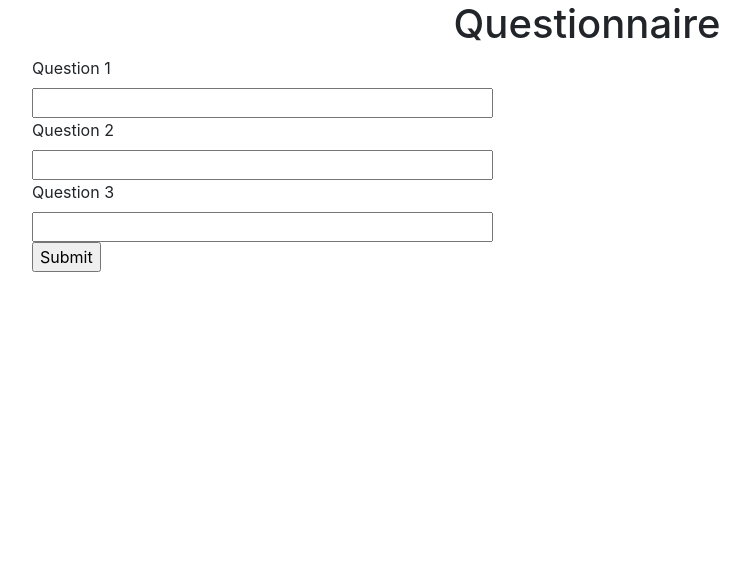
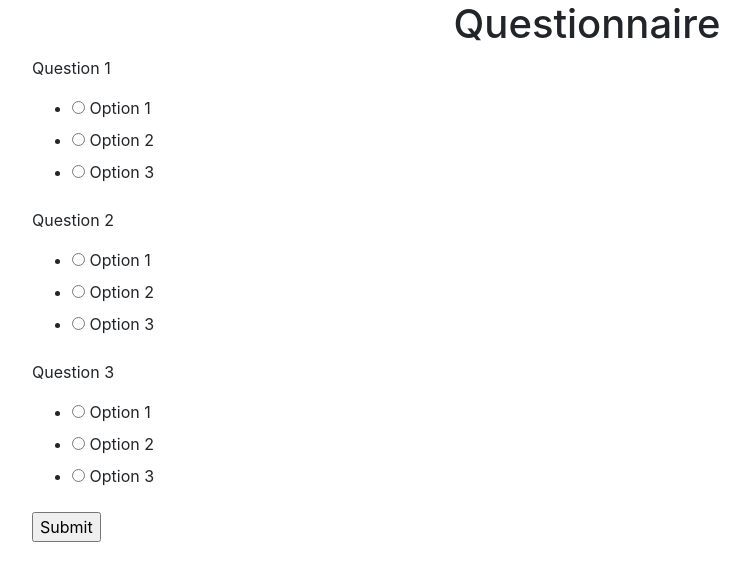
Before and after one commit to techwithtim/Flask-Web-App-Tutorial, a Flask app: page / in a window 1280 px wide. Shown: the part 56-637 px from the top of the page, without its empty margins (53-803 px from the left). Run offline with Flask 3, Linux system fonts and the light colour scheme; a user stored in the database is signed in; some libraries are stand-ins or nearby versions.

Commit message:
multiple choice

```diff
--- a/website/forms.py
+++ b/website/forms.py
@@ -1,9 +1,9 @@
 from flask_wtf import FlaskForm
-from wtforms import StringField, SubmitField
+from wtforms import RadioField, SubmitField
 from wtforms.validators import DataRequired
 
 class QuestionnaireForm(FlaskForm):
-    question1 = StringField('Question 1', validators=[DataRequired()])
-    question2 = StringField('Question 2', validators=[DataRequired()])
-    question3 = StringField('Question 3', validators=[DataRequired()])
+    question1 = RadioField('Question 1', choices=[('option1', 'Option 1'), ('option2', 'Option 2'), ('option3', 'Option 3')], validators=[DataRequired()])
+    question2 = RadioField('Question 2', choices=[('option1', 'Option 1'), ('option2', 'Option 2'), ('option3', 'Option 3')], validators=[DataRequired()])
+    question3 = RadioField('Question 3', choices=[('option1', 'Option 1'), ('option2', 'Option 2'), ('option3', 'Option 3')], validators=[DataRequired()])
     submit = SubmitField('Submit')
--- a/website/models.py
+++ b/website/models.py
@@ -1,14 +1,12 @@
 from . import db
 from flask_login import UserMixin
 from sqlalchemy.sql import func
-
 
 class Note(db.Model):
     id = db.Column(db.Integer, primary_key=True)
     data = db.Column(db.String(10000))
     date = db.Column(db.DateTime(timezone=True), default=func.now())
     user_id = db.Column(db.Integer, db.ForeignKey('user.id'))
-
 
 class User(db.Model, UserMixin):
     id = db.Column(db.Integer, primary_key=True)
@@ -23,5 +21,4 @@ class QuestionnaireResponse(db.Model):
     question1 = db.Column(db.String(200), nullable=False)
     question2 = db.Column(db.String(200), nullable=False)
     question3 = db.Column(db.String(200), nullable=False)
-    # Add more fields for additional questions
     user = db.relationship('User', backref=db.backref('responses', lazy=True))
--- a/website/templates/home.html
+++ b/website/templates/home.html
@@ -4,17 +4,17 @@
 <h1 align="center">Questionnaire</h1>
 <form method="POST" action="{{ url_for('views.home') }}">
   {{ form.hidden_tag() }}
-  <div>
-    {{ form.question1.label }}<br>
-    {{ form.question1(size=40) }}<br>
+  <div class="form-group">
+    <label>{{ form.question1.label }}</label><br>
+    {{ form.question1 }}
   </div>
-  <div>
-    {{ form.question2.label }}<br>
-    {{ form.question2(size=40) }}<br>
+  <div class="form-group">
+    <label>{{ form.question2.label }}</label><br>
+    {{ form.question2 }}
   </div>
-  <div>
-    {{ form.question3.label }}<br>
-    {{ form.question3(size=40) }}<br>
+  <div class="form-group">
+    <label>{{ form.question3.label }}</label><br>
+    {{ form.question3 }}
   </div>
   <div>
     {{ form.submit() }}
--- a/website/views.py
+++ b/website/views.py
@@ -1,9 +1,9 @@
-from flask import Blueprint, render_template, request, flash, redirect, jsonify
+from flask import Blueprint, render_template, request, flash, redirect, jsonify, url_for
 from flask_login import login_required, current_user
 from .models import QuestionnaireResponse
+from .forms import QuestionnaireForm
 from . import db
 import json
-from .forms import QuestionnaireForm
 
 views = Blueprint('views', __name__)
 
@@ -17,7 +17,6 @@ def home():
             question1=form.question1.data,
             question2=form.question2.data,
             question3=form.question3.data
-            # Add more fields as needed
         )
         db.session.add(response)
         db.session.commit()
@@ -25,15 +24,3 @@ def home():
         return redirect(url_for('views.home'))
 
     return render_template("home.html", user=current_user, form=form)
-
-@views.route('/delete-note', methods=['POST'])
-def delete_note():
-    note = json.loads(request.data) # this function expects a JSON from the INDEX.js file
-    noteId = note['noteId']
-    note = Note.query.get(noteId)
-    if note:
-        if note.user_id == current_user.id:
-            db.session.delete(note)
-            db.session.commit()
-
-    return jsonify({})
```
Also changed, not shown: website/auth.py (+4 -7 lines), instance/database.db, main.py (line endings or trailing spaces).
